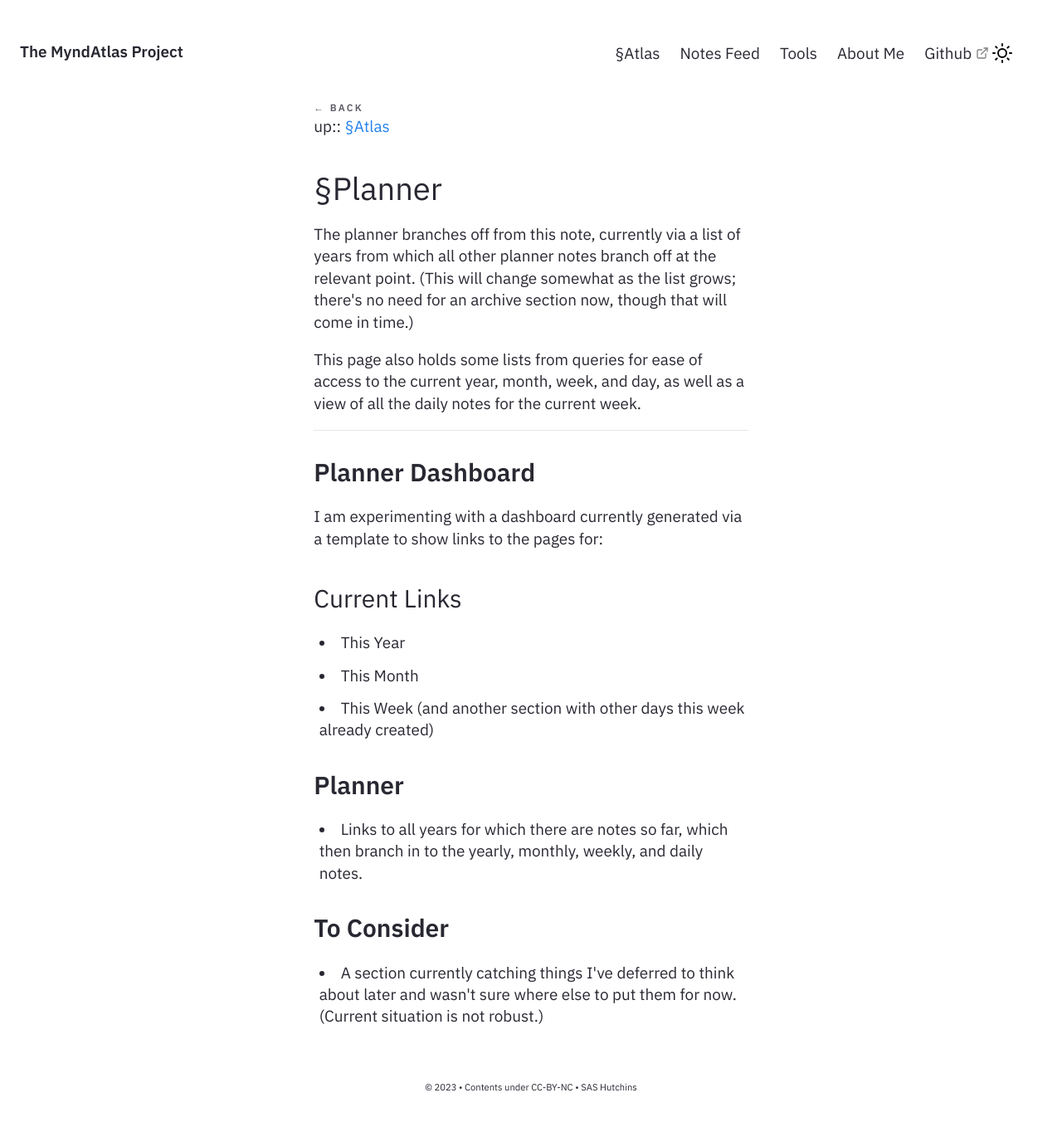
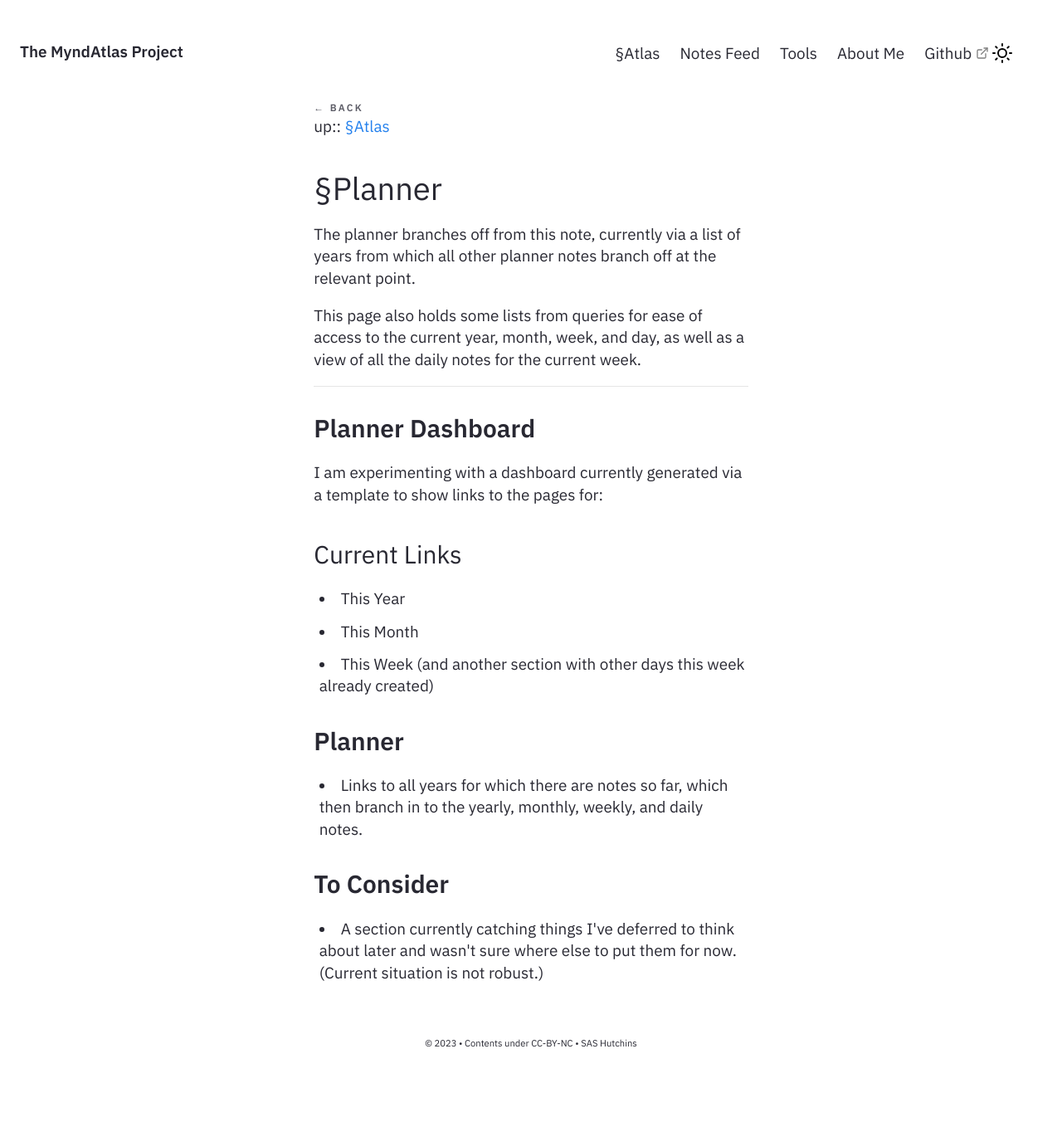
Before and after one commit to myndatlas/myndatlas.github.io, a Jekyll site: the page built from _notes/Public/§Planner.md, in a window 1280 px wide. Shown: the whole page at 83% size. Built offline with Jekyll 4.4.1, drawn with Linux system fonts in a browser that asks for light colours; after the commit the page ends 1305 px from its top, so only the background shows below that.

Commit message:
314 vault backup: 2023-03-24 23:33:17

```diff
--- a/_notes/Public/§Planner.md
+++ b/_notes/Public/§Planner.md
@@ -6,7 +6,7 @@ date : 24-03-2023
 up:: [[§Atlas]]
 # §Planner
 
-The planner branches off from this note, currently via a list of years from which all other planner notes branch off at the relevant point. (This will change somewhat as the list grows; there's no need for an archive section now, though that will come in time.)
+The planner branches off from this note, currently via a list of years from which all other planner notes branch off at the relevant point.
 
 This page also holds some lists from queries for ease of access to the current year, month, week, and day, as well as a view of all the daily notes for the current week.
 
```
